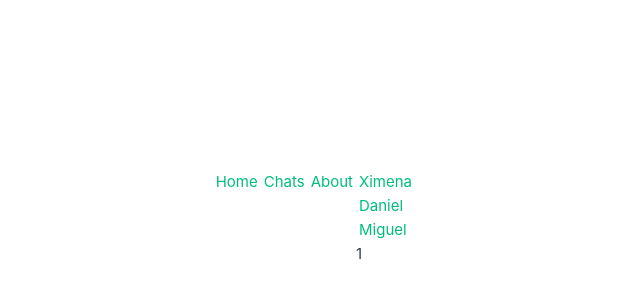
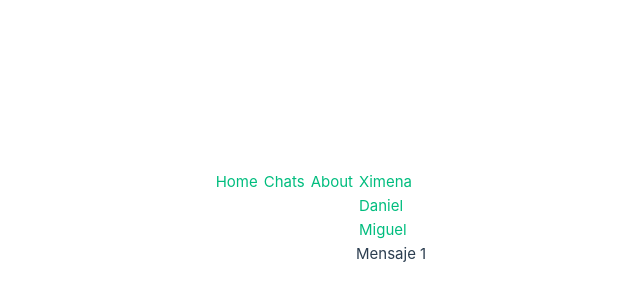
Before and after one commit to JDanielStart/vue-router, a Vue app: page /chats/1 in a window 1280 px wide. Shown: the part 182-482 px from the top of the page, without its empty margins (284-924 px from the left). Built offline with nearby package versions, Linux system fonts and the light colour scheme.

Commit message:
Made the route nested with parameters

```diff
--- /dev/null
+++ b/src/views/ChatView.vue
@@ -0,0 +1,26 @@
+<template>
+    <div v-for="msg in messagesFiltered" :key="msg.id">
+        {{ msg.text }}
+    </div>
+</template>
+
+<script setup>
+import { ref, computed } from 'vue';
+import { useRoute } from 'vue-router';
+
+const route = useRoute();
+
+const messages = ref([
+    { id: 1, text: 'Mensaje 1', author: 1 },
+    { id: 2, text: 'Mensaje 2', author: 2 },
+    { id: 3, text: 'Mensaje 3', author: 3 },
+    { id: 4, text: 'Mensaje 4', author: 3 },
+    { id: 5, text: 'Mensaje 5', author: 4 },
+    { id: 6, text: 'Mensaje 6', author: 4 },
+    { id: 7, text: 'Mensaje 7', author: 5 },
+]);
+
+const messagesFiltered = computed(() =>
+    messages.value.filter((msg) => `${msg.author}` === route.params.chatId),
+);
+</script>
--- a/src/views/ChatsView.vue
+++ b/src/views/ChatsView.vue
@@ -8,7 +8,7 @@
             </div>
         </aside>
         <article>
-            {{ this.$route.params.chatId  }}
+            <router-view/>
         </article>
     </div>
 </template>
```
Also changed, not shown: src/router/index.js (+8 -3 lines).
